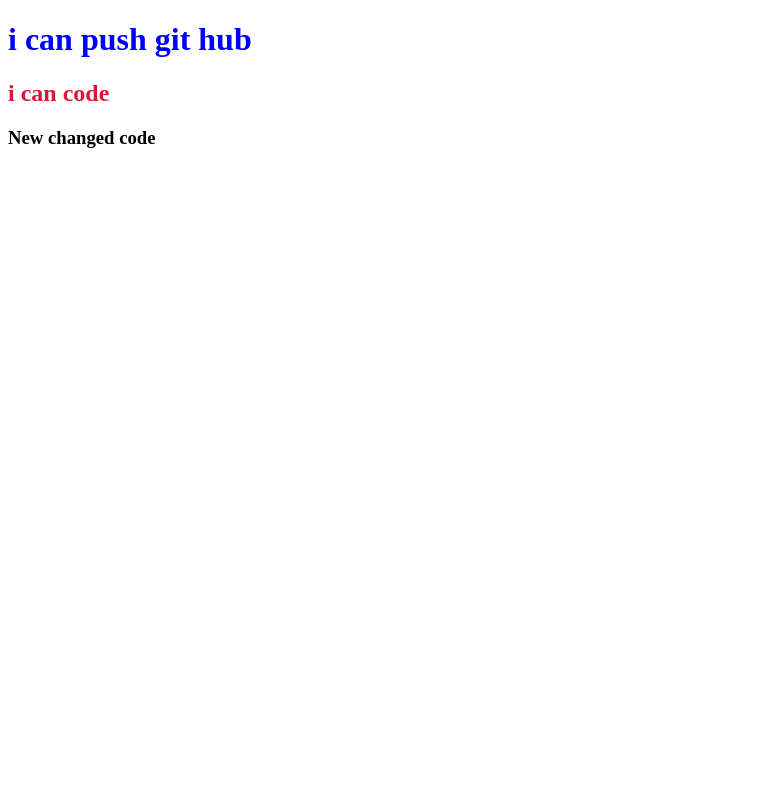
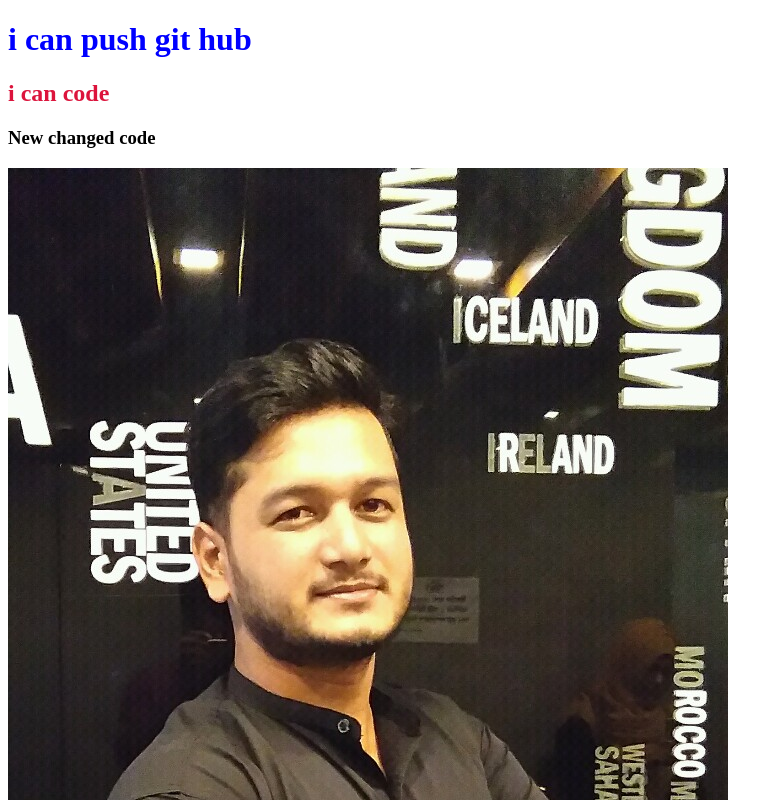
Before and after one commit to tamimaziz/my-second-repo, a plain HTML site: page index.html in a window 1280 px wide. Shown: the top 800 px of the page, without its empty margins (0-783 px from the left). Drawn offline with Linux system fonts and the light colour scheme.

Commit message:
my picture

```diff
--- a/index.html
+++ b/index.html
@@ -11,5 +11,6 @@
     <h1>i can push git hub</h1>
     <h2>i can  code</h2>
     <h3>New changed code</h3>
+    <img src="me.jpg" alt="width 10% height 10%">
 </body>
 </html>
```
Also changed, not shown: me.jpg (added), pond.jpg (added), red-flower.jpg (added), sadboy.jpg (added), sea-waves.jpg (added).
